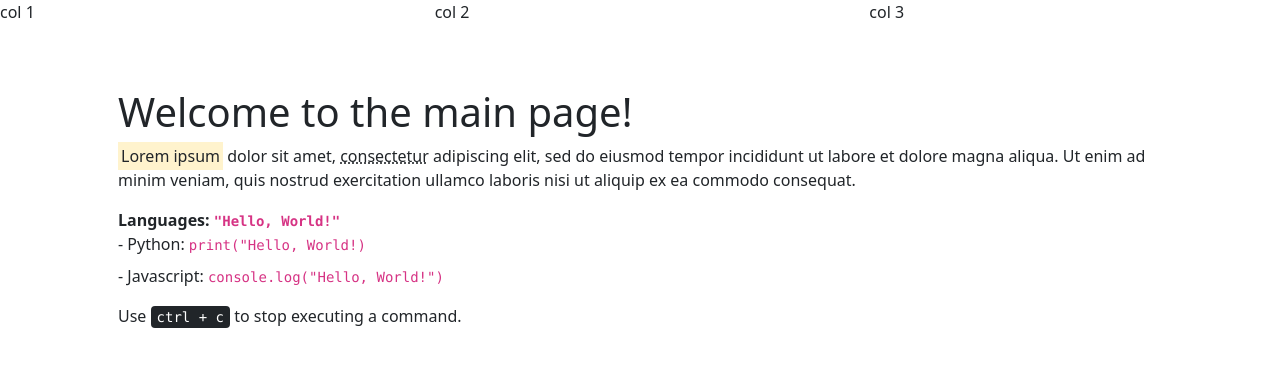
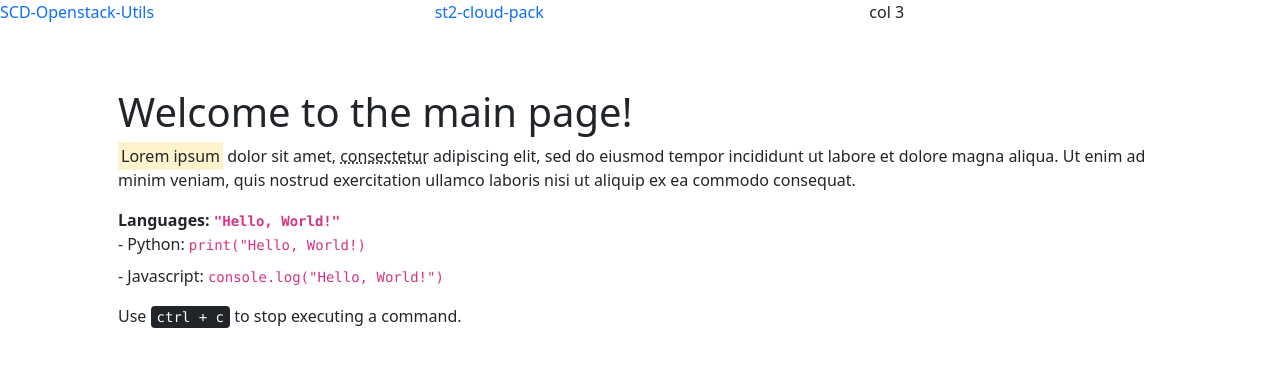
Before and after one commit to khalford/myWebApp, a PHP site: page / in a window 1280 px wide. Shown: the top 367 px of the page. Run offline with PHP 8.4, Linux system fonts and the light colour scheme.

Commit message:
Added nav buttons between repo pages

```diff
--- a/roles/apache2_config/files/SCD-Openstack-Utils.php
+++ b/roles/apache2_config/files/SCD-Openstack-Utils.php
@@ -7,6 +7,9 @@
         <script src="https://cdn.jsdelivr.net/npm/bootstrap@5.3.2/dist/js/bootstrap.bundle.min.js"></script>
     </head>
     <body>
+        <div class="container p-3">
+            <p><a class="link-offset-2 link-underline link-underline-opacity-0" href="st2-cloud-pack.php">st2-cloud-pack</a></p>
+        </div>
         <div class="container p-5">
             <?php
             try {
--- a/roles/apache2_config/files/index.html
+++ b/roles/apache2_config/files/index.html
@@ -9,10 +9,10 @@
     <body>
         <div class="row">
             <div class="col">
-                <p>col 1</p>
+                <p><a class="link-offset-2 link-underline link-underline-opacity-0" href="SCD-Openstack-Utils.php">SCD-Openstack-Utils</a></p>
             </div>
             <div class="col">
-                <p>col 2</p>
+                <p><a class="link-offset-2 link-underline link-underline-opacity-0" href="st2-cloud-pack.php">st2-cloud-pack</a></p>
             </div>
             <div class="col">
                 <p>col 3</p>
--- a/roles/apache2_config/files/st2-cloud-pack.php
+++ b/roles/apache2_config/files/st2-cloud-pack.php
@@ -8,7 +8,7 @@
     </head>
     <body>
         <div class="container p-3">
-            <p><a href="SCD-Openstack-Utils.php">SCD-Openstack-Utils</a></p>
+            <p><a class="link-offset-2 link-underline link-underline-opacity-0" href="SCD-Openstack-Utils.php">SCD-Openstack-Utils</a></p>
         </div>
         <div class="container p-5">
             <?php
```
